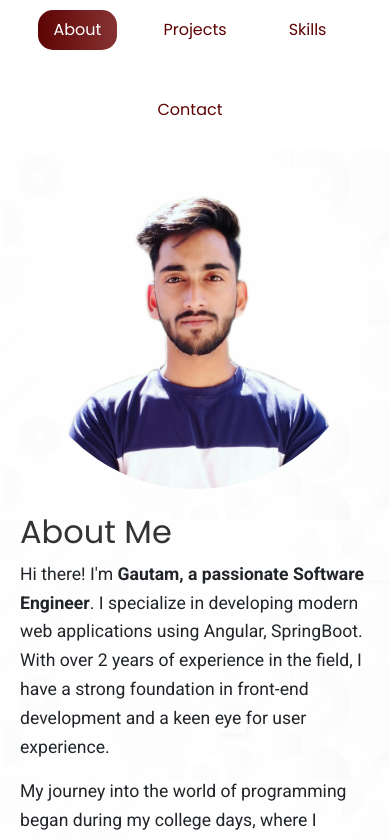
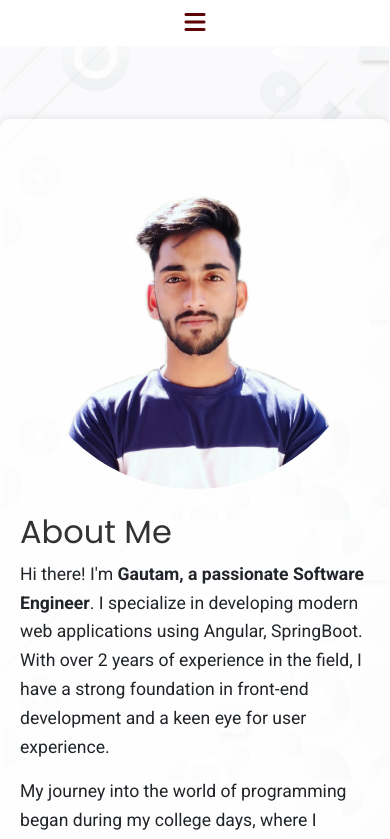
Before and after one commit to Gautamp11/Portfolio, an Angular app: page / in a window 390 px wide. Shown: the top 839 px of the page. Built offline with nearby package versions, Linux system fonts and the light colour scheme.

Commit message:
responsive-nav
made the nav responsive

```diff
--- a/src/app/navbar/navbar.component.css
+++ b/src/app/navbar/navbar.component.css
@@ -1,24 +1,84 @@
-.nav {
-  position: fixed;
+nav {
+  position: static;
   top: 0;
   width: 100%;
   z-index: 1000;
+}
+
+.nav {
   gap: 30px;
-  background: #fff;
 }
 
 .nav-item .nav-link {
   color: rgb(93, 3, 3);
   transition: all 0.3s ease;
 }
-
-.nav-link.active {
-  background: linear-gradient(to right, rgb(93, 3, 3), rgb(135, 51, 51));
-  border-radius: 15px;
-  color: white !important;
-}
 .nav-link:hover {
   background-color: rgba(93, 3, 3, 0.8);
   border-radius: 15px;
   color: white !important;
 }
+
+/* .nav-link.active {
+  background: linear-gradient(to right, rgb(93, 3, 3), rgb(135, 51, 51));
+  border-radius: 15px;
+  color: white !important;
+} */
+.menu {
+  display: none;
+}
+
+@media (max-width: 768px) {
+  nav {
+    position: fixed;
+    background: #fff;
+    display: flex;
+    justify-content: center;
+    flex-direction: column;
+    align-items: center;
+  }
+  .menu {
+    display: block;
+    color: rgb(93, 3, 3);
+    font-size: 24px;
+    padding: 5px 0px;
+  }
+  .menu i {
+    transition: transform 0.3s ease;
+  }
+  .menu.show i {
+    transform: rotate(90deg);
+  }
+
+  .nav {
+    position: absolute;
+    display: flex;
+    flex-direction: column;
+    gap: 2px;
+    background: #fff;
+    width: 100%;
+    text-align: center;
+    justify-content: center;
+    transition: all 0.5s ease;
+    top: 45px;
+    transform: translateY(-120%);
+  }
+
+  .nav-link:hover {
+    background-color: transparent;
+    border: none;
+    color: rgb(93, 3, 3) !important;
+    font-weight: 600;
+  }
+
+  .nav-link.active {
+    background: none;
+    border: none;
+    color: rgb(93, 3, 3) !important;
+    font-weight: 700;
+  }
+
+  .nav.show {
+    transform: translateY(0);
+  }
+}
--- a/src/app/navbar/navbar.component.html
+++ b/src/app/navbar/navbar.component.html
@@ -1,14 +1,39 @@
+<nav>
+  <div class="menu" (click)="toggleNav()">
+    <i class="fas fa-bars"></i>
+  </div>
   <ul class="nav justify-content-center">
     <li class="nav-item" routerLinkActive="active">
-    <a class="nav-link active" routerLink="/" fragment="about">About</a>
+      <a
+        class="nav-link active"
+        routerLink="/"
+        fragment="about"
+        (click)="toggleNav()"
+        >About</a
+      >
     </li>
     <li class="nav-item" routerLinkActive="active">
-    <a class="nav-link" routerLink="/" fragment="projects">Projects</a>
+      <a
+        class="nav-link"
+        routerLink="/"
+        fragment="projects"
+        (click)="toggleNav()"
+        >Projects</a
+      >
     </li>
     <li class="nav-item" routerLinkActive="active">
-    <a class="nav-link" routerLink="/" fragment="skills">Skills</a>
+      <a class="nav-link" routerLink="/" fragment="skills" (click)="toggleNav()"
+        >Skills</a
+      >
     </li>
     <li class="nav-item" routerLinkActive="active">
-    <a class="nav-link" routerLink="/" fragment="contact">Contact</a>
+      <a
+        class="nav-link"
+        routerLink="/"
+        fragment="contact"
+        (click)="toggleNav()"
+        >Contact</a
+      >
     </li>
   </ul>
+</nav>
--- a/src/app/navbar/navbar.component.ts
+++ b/src/app/navbar/navbar.component.ts
@@ -1,26 +1,30 @@
-import { Component, OnInit } from '@angular/core';
+import { Component, OnInit, Renderer2 } from '@angular/core';
 @Component({
   selector: 'app-navbar',
   templateUrl: './navbar.component.html',
-  styleUrls: ['./navbar.component.css']
+  styleUrls: ['./navbar.component.css'],
 })
 export class NavbarComponent implements OnInit {
-
-  constructor() { }
+  constructor(private renderer: Renderer2) {}
 
   ngOnInit() {
     // Select all elements with class 'nav-link'
     const links = document.querySelectorAll('.nav-link');
 
     // For each link, attach a click event listener
-    links.forEach(link => {
+    links.forEach((link) => {
       link.addEventListener('click', () => {
         // Remove 'active' class from all links
-        links.forEach(l => l.classList.remove('active'));
+        links.forEach((l) => l.classList.remove('active'));
 
         // Add 'active' class to the clicked link
         link.classList.add('active');
       });
     });
   }
+
+  toggleNav() {
+    document.querySelector('.menu')?.classList.toggle('show');
+    document.querySelector('.nav')?.classList.toggle('show');
+  }
 }
--- a/src/index.html
+++ b/src/index.html
@@ -1,19 +1,23 @@
-<!doctype html>
+<!DOCTYPE html>
 <html lang="en">
-
   <head>
-  <meta charset="utf-8">
+    <meta charset="utf-8" />
     <title>Portfolio</title>
-  <base href="/">
-  <meta name="viewport" content="width=device-width, initial-scale=1">
-  <link rel="icon" type="image/x-icon" href="favicon.ico">
-  <link rel="preconnect" href="https://fonts.gstatic.com">
-  <link href="https://fonts.googleapis.com/css2?family=Roboto:wght@300;400;500&display=swap" rel="stylesheet">
-  <link href="https://fonts.googleapis.com/icon?family=Material+Icons" rel="stylesheet">
+    <base href="/" />
+    <meta name="viewport" content="width=device-width, initial-scale=1" />
+    <link rel="icon" type="image/x-icon" href="favicon.ico" />
+    <link rel="preconnect" href="https://fonts.gstatic.com" />
+    <link
+      href="https://fonts.googleapis.com/css2?family=Roboto:wght@300;400;500&display=swap"
+      rel="stylesheet"
+    />
+    <link
+      href="https://fonts.googleapis.com/icon?family=Material+Icons"
+      rel="stylesheet"
+    />
   </head>
 
   <body class="mat-typography">
     <app-root></app-root>
   </body>
-
 </html>
```
Also changed, not shown: 2 other files (tests, documents, lock files or other folders). Lines whose indentation alone changed are shown as unchanged.
